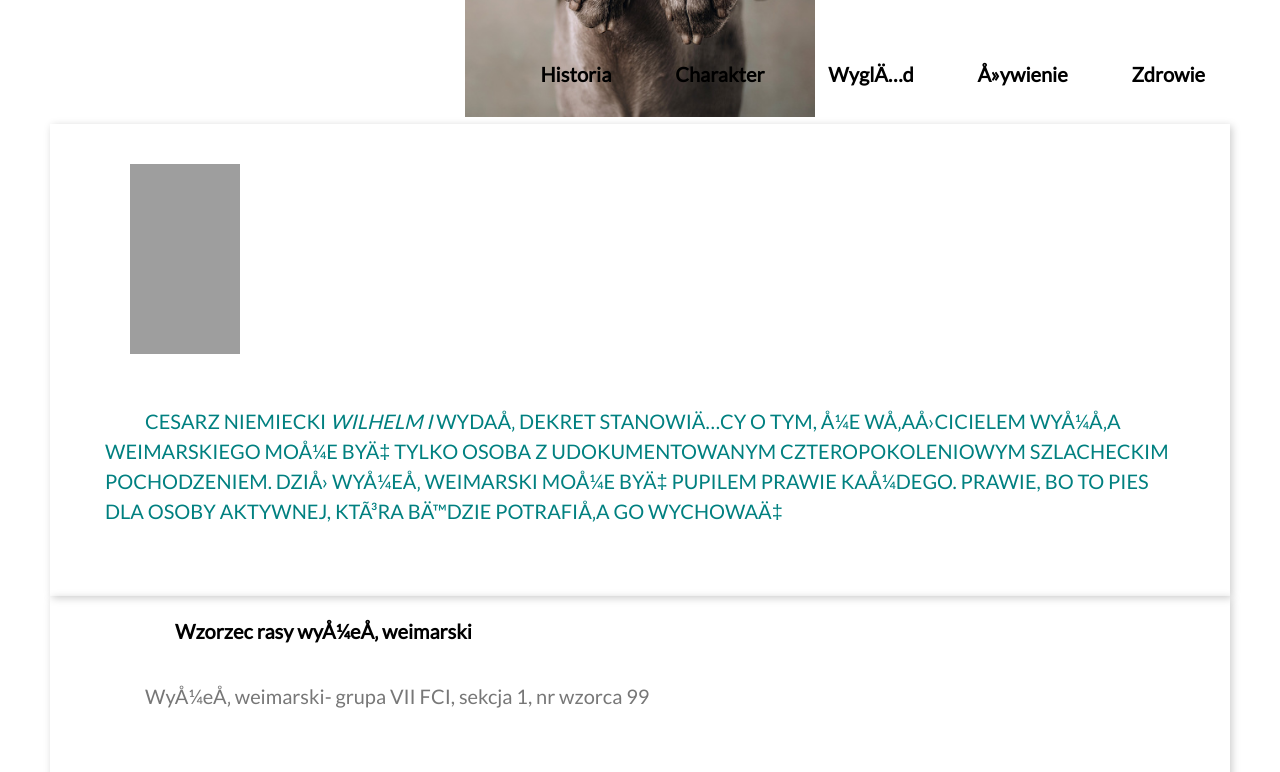
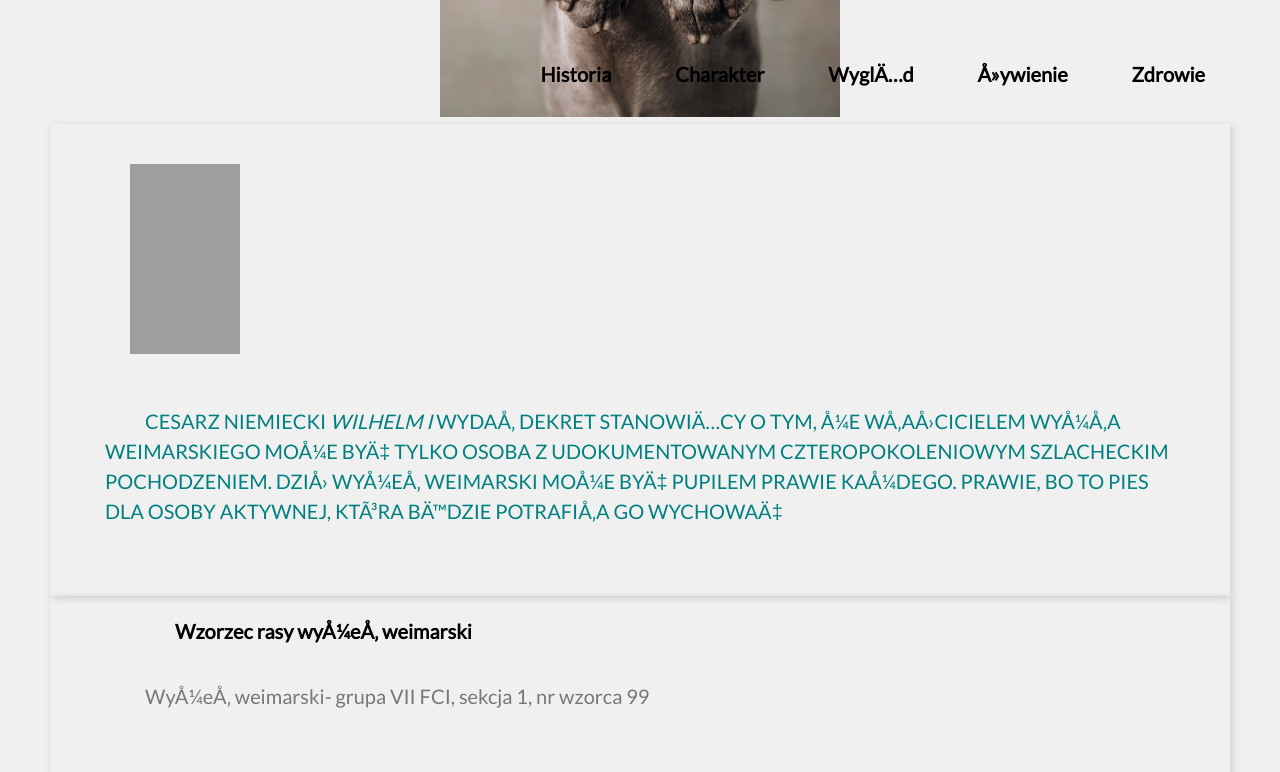
Before and after one commit to MartynaSwiatek/homepage, a plain HTML site: page index.html in a window 1280 px wide. Shown: the part 223-995 px from the top of the page. Drawn offline with nearby package versions, Linux system fonts and the light colour scheme; grey boxes are pictures that could not be loaded.

Commit message:
small changes in css

```diff
--- a/css/style.css
+++ b/css/style.css
@@ -15,19 +15,20 @@ html {
 
 .body {
     display: flexbox;
-    flex: auto;
     justify-content: center;
-    background-color: hsl(0, 0%, 100%);
+    background-color: hsl(0, 0%, 94%);
     font-family: 'Lato', sans-serif;
     font-size: 20px;
     line-height: 1.5;
     text-indent: 40px;
     padding: 50px;
-    margin: 0 auto;
+    margin: auto;
     background-image: url("../images/background.jpg");
-    background-size: 350px 340px;
+    background-size: 400px 340px;
     background-repeat: no-repeat;
     background-position:top center;
+    resize: both;
+    overflow: auto;
   }
 
 .button {
@@ -42,7 +43,7 @@ html {
 
 .dark {
     color: #030303;
-    background-color: rgb(188, 226, 241)
+    background-color: rgb(211, 236, 246)
 }
 
 .table__caption {
```
